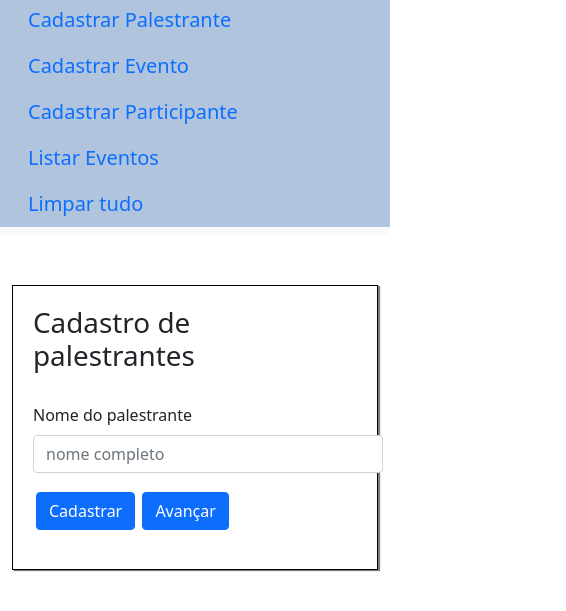
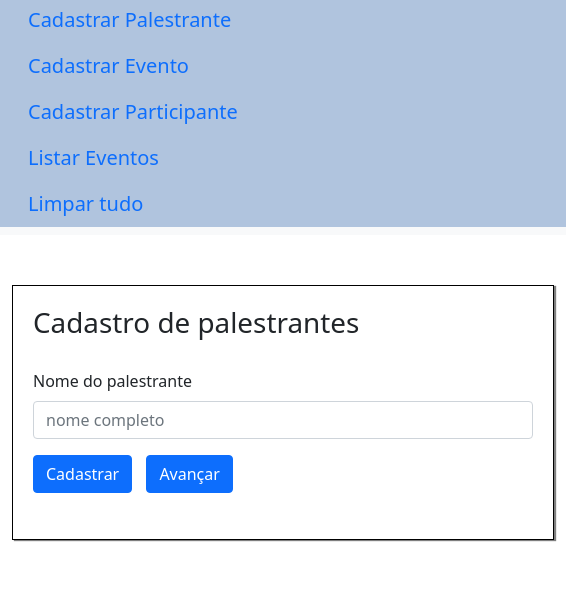
Before and after one commit to MarceloDev100/senai-atividadeonline2-uc8, a plain HTML site: page index.html in a window 390 px wide. Shown: the part 143-754 px from the top of the page, 566 px wide, since content can reach past the window. Drawn offline with nearby package versions, Linux system fonts and the light colour scheme.

Commit message:
Alteracoes para responsividade

```diff
--- a/static/style.css
+++ b/static/style.css
@@ -17,9 +17,6 @@
     margin-top: 50px;
 }
 
-#button-speaker{
-    margin: 3px 3px;
-}
 
 .totalParticipants{
     width: 100%;
@@ -115,11 +112,6 @@ h1, h2{
 }
 
 
-input[type='text'], #event-speaker, #event-name-select{
-    width: 600px;
-}
-
-
 @keyframes slide-in {
     from{
         margin-left: 30%;
@@ -162,16 +154,28 @@ input[type='text'], #event-speaker, #event-name-select{
 }
 
 
-@media (max-width: 770px) {
-     input[type="text"]{
-         width: 350px
-     }
-
-     #event-speaker, #event-name-select{
-         width: 350px;
-     }
+#button-speaker, #button-forward, #button-finalize-event,
+ #button-return, #button-go-ahead{
+    margin: 0px 10px 10px 0px;
 }
 
+@media(min-width: 768px){
+
+    #speaker, #event, #event-date, #event-speaker,
+    #name-participant, #birth, #event-name-select{
+        width: 650px;
+    }
+
+}
+
+@media(max-width: 566px){
+    .navbar{
+        width: 566px;
+    }
+    .container, #list{
+        width: 566px;
+    }
+}
 
 @media (max-width: 500px) {
     .nav{
```
